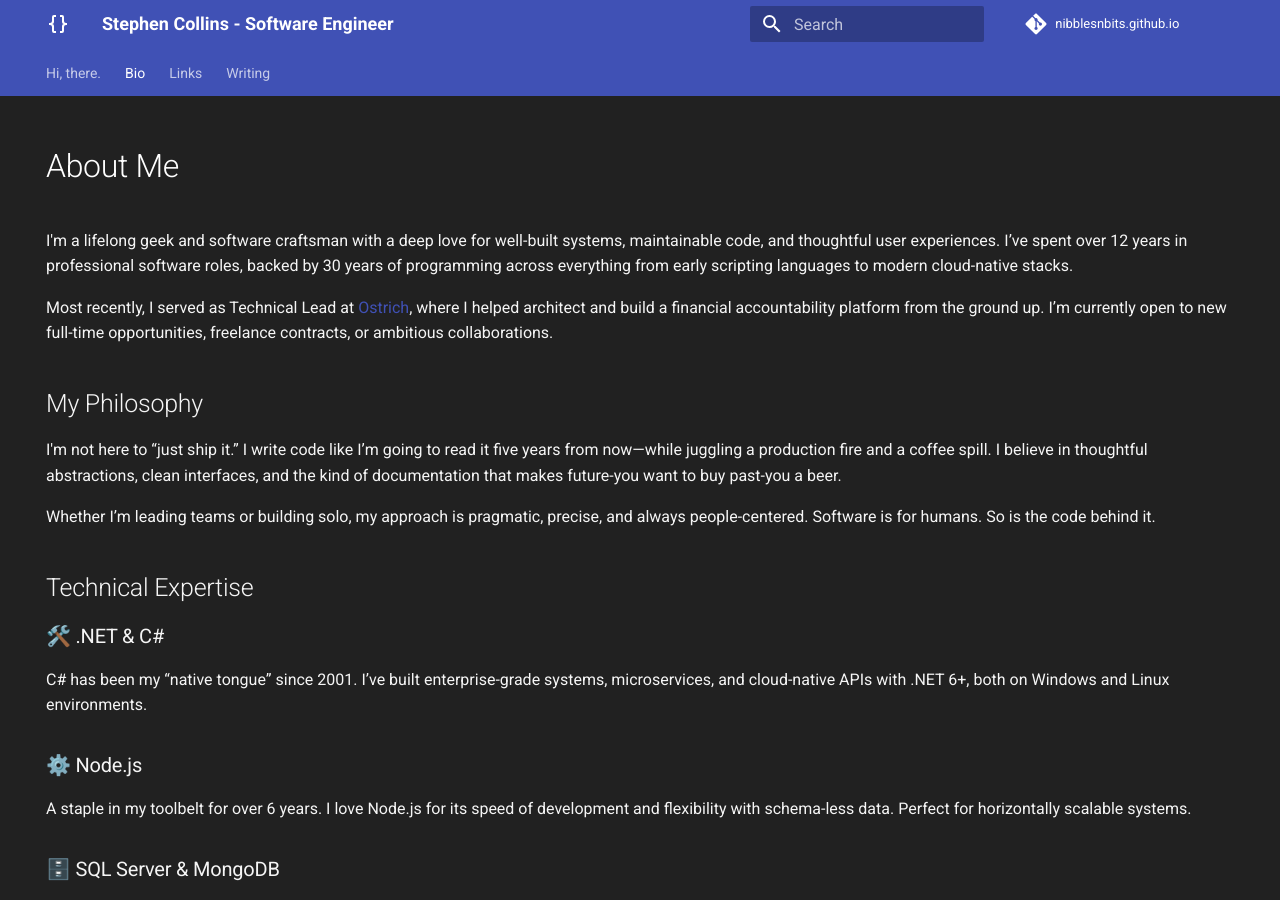
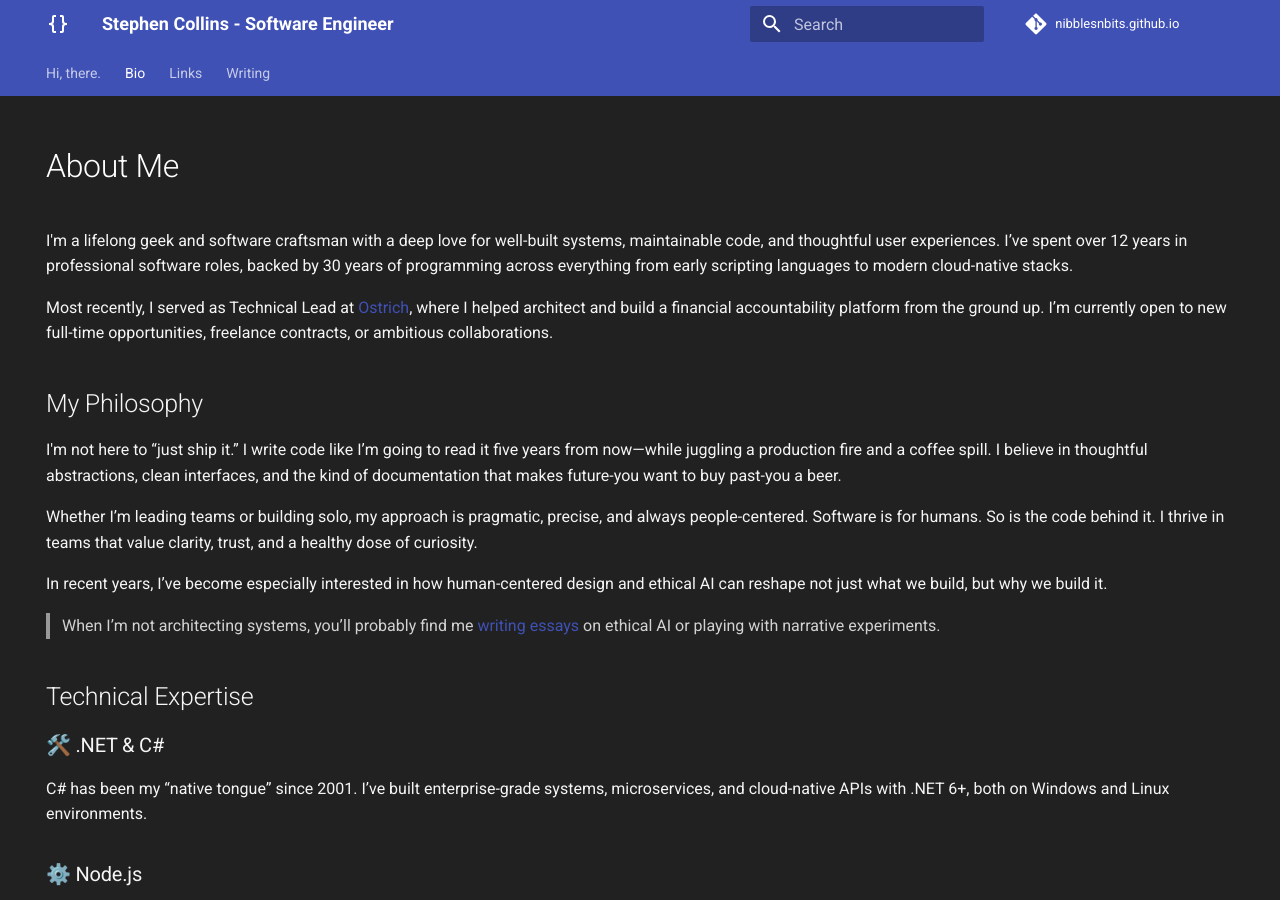
Before and after one commit to nibblesnbits/nibblesnbits.github.io, an MkDocs documentation site: the page built from docs/bio.md, in a window 1280 px wide and 900 px high. Built offline with MkDocs 1.6.1 and Material for MkDocs 9.7.7, drawn with Linux system fonts in a browser that asks for light colours; comment, search, counter and statistics services are not loaded.

Commit message:
updated bio

```diff
--- a/docs/bio.md
+++ b/docs/bio.md
@@ -14,7 +14,11 @@ Most recently, I served as Technical Lead at [Ostrich](https://getostrich.com),
 
 I'm not here to “just ship it.” I write code like I’m going to read it five years from now—while juggling a production fire and a coffee spill. I believe in thoughtful abstractions, clean interfaces, and the kind of documentation that makes future-you want to buy past-you a beer.
 
-Whether I’m leading teams or building solo, my approach is pragmatic, precise, and always people-centered. Software is for humans. So is the code behind it.
+Whether I’m leading teams or building solo, my approach is pragmatic, precise, and always people-centered. Software is for humans. So is the code behind it. I thrive in teams that value clarity, trust, and a healthy dose of curiosity.
+
+In recent years, I’ve become especially interested in how human-centered design and ethical AI can reshape not just what we build, but why we build it.
+
+> When I’m not architecting systems, you’ll probably find me [writing essays](http://thrd.me/read) on ethical AI or playing with narrative experiments.
 
 ## Technical Expertise
 
```
Also changed, not shown: docs/index.md (+6 -7 lines).
